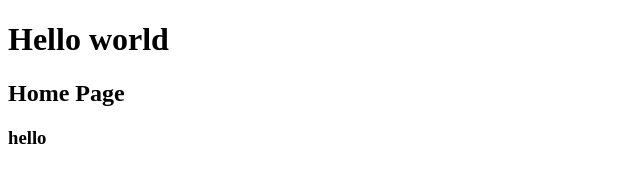
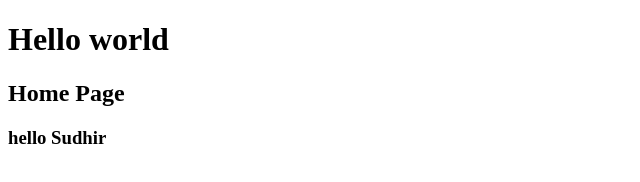
Before and after one commit to Sudhakar-Patel/project2, a plain HTML site: page index.html in a window 1280 px wide. Shown: the full height of the page, 0-640 px from the left. Drawn offline with Linux system fonts and the light colour scheme.

Commit message:
hello sudhir add

```diff
--- a/index.html
+++ b/index.html
@@ -8,6 +8,6 @@
 <body>
     <h1>Hello world</h1>
     <h2>Home Page</h2>
-    <h3>hello</h3>
+    <h3>hello Sudhir</h3>
 </body>
 </html>
```
